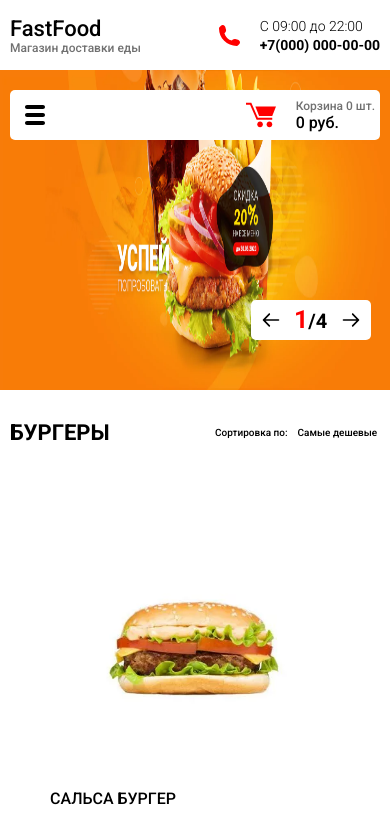
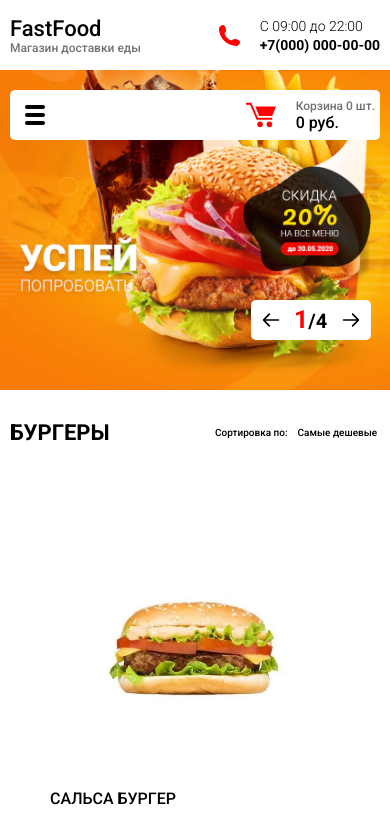
Before and after one commit to Mehader/fastfood-shop, a React (Create React App) app: page / in a window 390 px wide. Shown: the top 828 px of the page. Built offline with nearby package versions, Linux system fonts and the light colour scheme; data requests are answered from the project's data file.

Commit message:
add responsive

```diff
--- a/src/Components/Slider/Slider.module.scss
+++ b/src/Components/Slider/Slider.module.scss
@@ -23,10 +23,6 @@
   height: 100%;
   background: center no-repeat;
   background-size: cover;
-  background: 0 0 no-repeat;
-  background-size: 100% 100%;
-  transition: background-size .5s ease;
-  transition: background .5s ease;
 }
 
 .counterBox {
```
